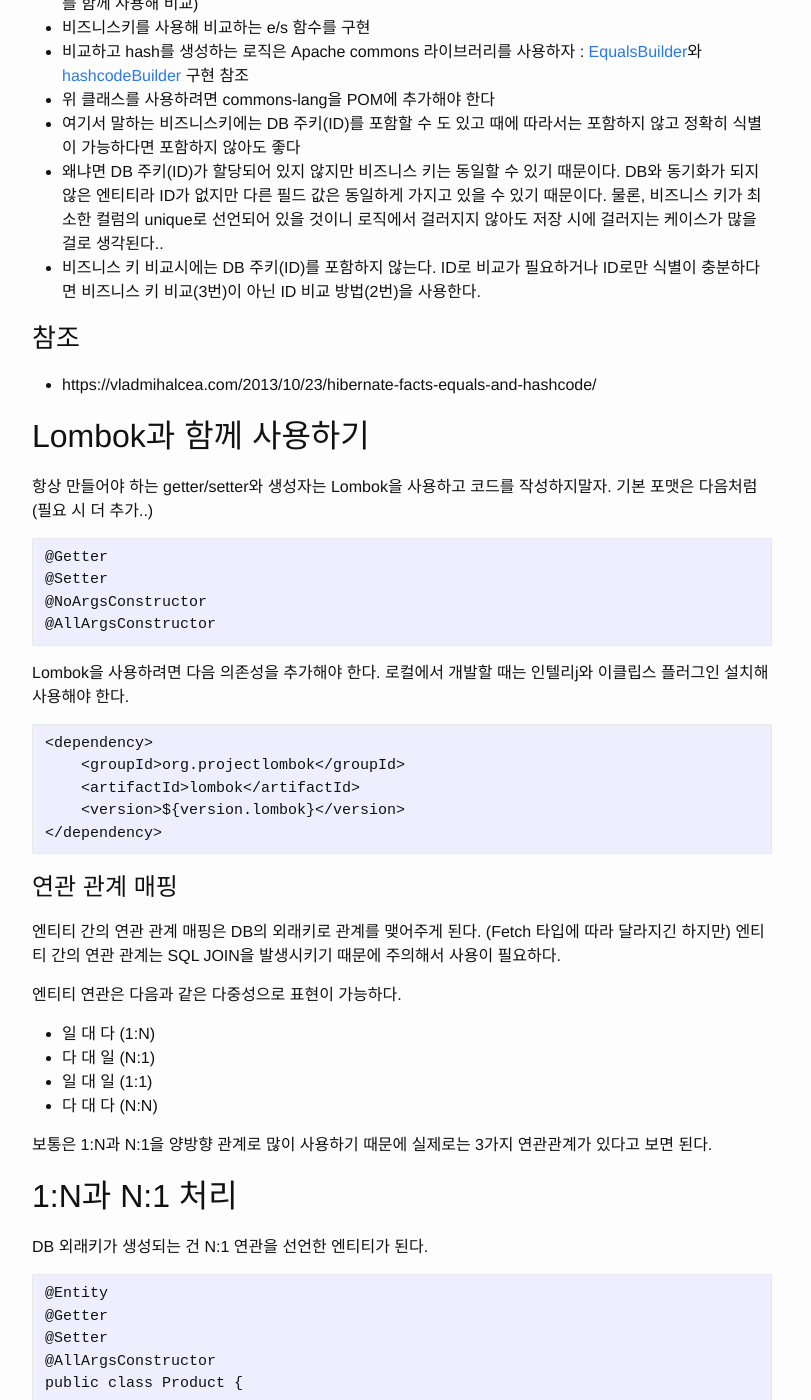
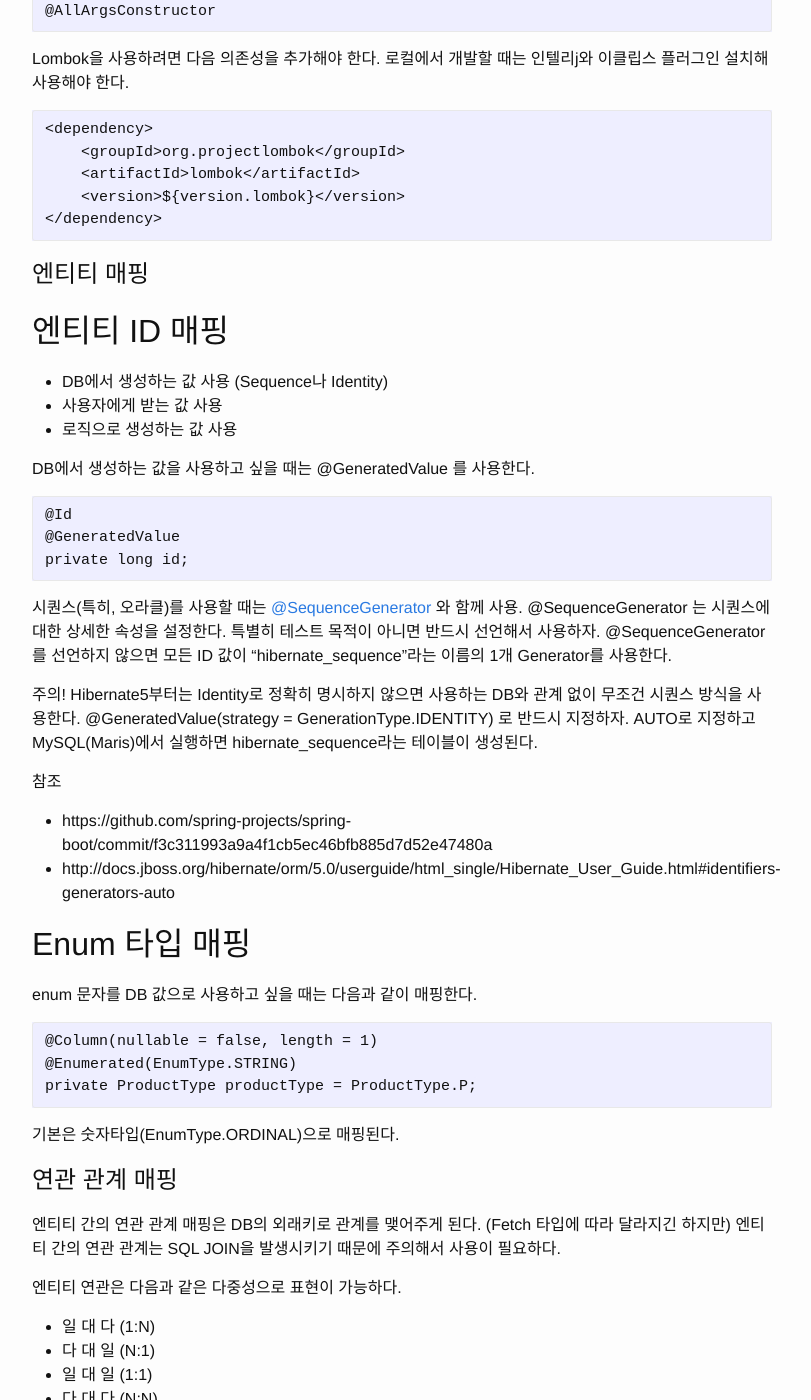
Before and after one commit to chanwookpark/chanwookpark.github.io, a Jekyll site: the page built from _posts/2016-07-18-jpa-guidline.markdown, in a window 1280 px wide and 1400 px high, scrolled down 1545 px. Shown: the whole window, without its empty margins (238-1049 px from the left). Built offline with Jekyll 4.4.1, drawn with Linux system fonts in a browser that asks for light colours; some of the changed text lies outside the part shown.

Commit message:
인덱스 수정.. 그리고 enum 매핑 추가

```diff
--- a/_posts/2016-07-18-jpa-guidline.markdown
+++ b/_posts/2016-07-18-jpa-guidline.markdown
@@ -76,6 +56,36 @@ Lombok을 사용하려면 다음 의존성을 추가해야 한다. 로컬에서
         <artifactId>lombok</artifactId>
         <version>${version.lombok}</version>
     </dependency>
+
+# 엔티티 매핑
+## 엔티티 ID 매핑
+- DB에서 생성하는 값 사용 (Sequence나 Identity)
+- 사용자에게 받는 값 사용
+- 로직으로 생성하는 값 사용
+
+DB에서 생성하는 값을 사용하고 싶을 때는 @GeneratedValue 를 사용한다.
+
+    @Id
+    @GeneratedValue
+    private long id;
+
+시퀀스(특히, 오라클)를 사용할 때는 [@SequenceGenerator](http://docs.oracle.com/javaee/6/api/javax/persistence/SequenceGenerator.html) 와 함께 사용. @SequenceGenerator 는 시퀀스에 대한 상세한 속성을 설정한다. 특별히 테스트 목적이 아니면 반드시 선언해서 사용하자. @SequenceGenerator 를 선언하지 않으면 모든 ID 값이 "hibernate_sequence"라는 이름의 1개 Generator를 사용한다.
+
+주의! Hibernate5부터는 Identity로 정확히 명시하지 않으면 사용하는 DB와 관계 없이 무조건 시퀀스 방식을 사용한다.
+@GeneratedValue(strategy = GenerationType.IDENTITY) 로 반드시 지정하자. AUTO로 지정하고 MySQL(Maris)에서 실행하면 hibernate_sequence라는 테이블이 생성된다.
+
+참조
+- https://github.com/spring-projects/spring-boot/commit/f3c311993a9a4f1cb5ec46bfb885d7d52e47480a
+- http://docs.jboss.org/hibernate/orm/5.0/userguide/html_single/Hibernate_User_Guide.html#identifiers-generators-auto
+
+## Enum 타입 매핑
+enum 문자를 DB 값으로 사용하고 싶을 때는 다음과 같이 매핑한다.
+
+    @Column(nullable = false, length = 1)
+    @Enumerated(EnumType.STRING)
+    private ProductType productType = ProductType.P;
+
+기본은 숫자타입(EnumType.ORDINAL)으로 매핑된다.
 
 # 연관 관계 매핑
 엔티티 간의 연관 관계 매핑은 DB의 외래키로 관계를 맺어주게 된다. (Fetch 타입에 따라 달라지긴 하지만) 엔티티 간의 연관 관계는 SQL JOIN을 발생시키기 때문에 주의해서 사용이 필요하다.
```
Also changed, not shown: other parts of _posts/2016-07-18-jpa-guidline.markdown (+1 -21 lines).
